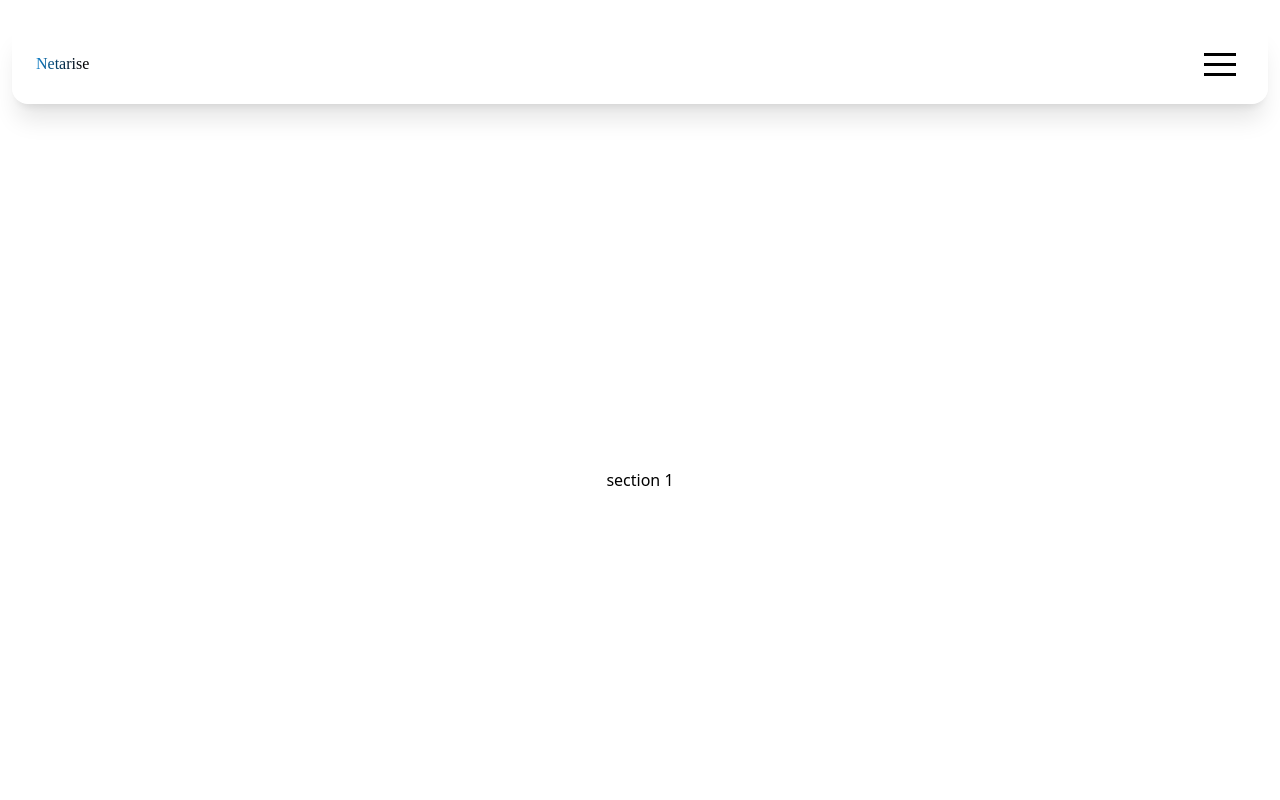
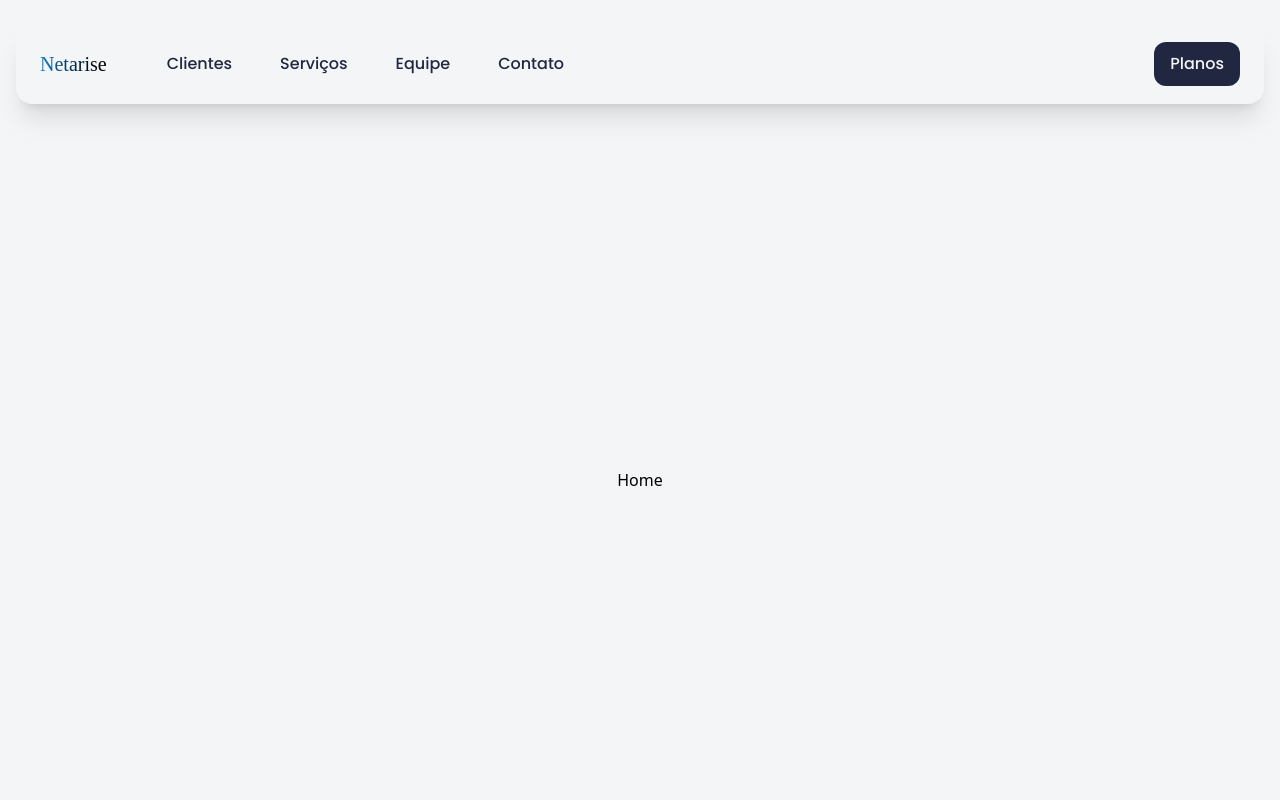
Before and after one commit to kaiobrunobm/netarise, a Next.js app: page / in a window 1280 px wide. Shown: the top 800 px of the page. Built offline with nearby package versions, Linux system fonts and the light colour scheme.

Commit message:
feat: Header component and buttons with link done, responsive to mobile, large and medium screens

```diff
--- a/src/app/components/Header.tsx
+++ b/src/app/components/Header.tsx
@@ -2,14 +2,38 @@
 import { Squash as Hamburger } from 'hamburger-react'
 import Link from 'next/link'
 import { useState } from 'react'
+import TextButton from './buttons/TextButton'
+import MediumButton from './buttons/MediumButton'
 export default function Header() {
 
   const [isOpen, setOpen] = useState(false)
 
   return (
-    <div className='flex flex-row justify-between items-center sticky top-6 pl-6 pr-6 pb-4 pt-4 ml-3 mr-3 bg-[#F4F5F7]/5 backdrop-blur-sm rounded-2xl shadow-xl'>
-      <Link href="#/" ><p className='font-display  bg-linear-to-r from-[#1182CD] to-[#000000] bg-clip-text text-transparent duration-300 transition-all ease-in-out hover:to-[#1182CD] hover:from-[#000000]' >Netarise</p></Link>
-      <Hamburger toggled={isOpen} toggle={setOpen} />
+    <div className='flex flex-row justify-between items-center sticky top-6 px-6 py-4 mx-4 bg-[#F4F5F7]/5 backdrop-blur-sm rounded-2xl shadow-xl h-20'>
+      <div className='flex flex-row items-center justify-between gap-11
+      '>
+        <Link href="#" ><p className='font-display  bg-linear-to-r from-[#1182CD] to-[#000000] bg-clip-text text-transparent duration-300 transition-all ease-in-out hover:to-[#1182CD] hover:from-[#000000] text-xl' >Netarise</p></Link>
+        <div className='hidden md:flex flex-row gap-4'>
+          <TextButton text="Clientes" onClick={() => { setOpen(false) }} href='#Clients' />
+          <TextButton text="Serviços" onClick={() => { setOpen(false) }} href='#Services' />
+          <TextButton text="Equipe" onClick={() => { setOpen(false) }} href='#Team' />
+          <TextButton text="Contato" onClick={() => { setOpen(false) }} href='#Contact' />
+        </div>
+
+      </div>
+
+      <div className='flex md:hidden'>
+        <Hamburger toggled={isOpen} toggle={setOpen} size={32} />
+      </div>
+      <div className={isOpen ? "absolute right-6 top-16 flex flex-col bg-[#F4F5F7] rounded-lg px-9 py-6 gap-2.5 shadow-lg" : "hidden "}>
+        <TextButton text="Clientes" onClick={() => { setOpen(false) }} href='#Clients' />
+        <TextButton text="Serviços" onClick={() => { setOpen(false) }} href='#Services' />
+        <TextButton text="Equipe" onClick={() => { setOpen(false) }} href='#Team' />
+        <TextButton text="Contato" onClick={() => { setOpen(false) }} href='#Contact' />
+        <MediumButton text="Planos" onClick={() => { setOpen(false) }} />
+      </div>
+      <MediumButton text="Planos" onClick={() => { }} className='hidden md:flex' />
     </div>
+
   )
 }
--- /dev/null
+++ b/src/app/components/buttons/MediumButton.tsx
@@ -0,0 +1,16 @@
+interface MediumButtonProps {
+  text: string,
+  onClick: () => void,
+  className?: string
+}
+export default function MediumButton(props: MediumButtonProps) {
+  return (
+    <button
+      className={`bg-[#212740] text-[#F4F5F7] duration-300 transition-all ease-in-out hover:bg-[#282C41] active:bg-[#202335] px-4 py-2.5 font-body text-base font-medium rounded-xl ${props.className}`}
+      onClick={props.onClick}
+    >
+      {props.text}
+    </button>
+  )
+
+}
--- /dev/null
+++ b/src/app/components/buttons/TextButton.tsx
@@ -0,0 +1,23 @@
+import Link from "next/link"
+
+
+interface TextButtonProps {
+  text: string,
+  onClick: () => void,
+  className?: string
+  href?: string
+}
+
+export default function TextButton(props: TextButtonProps) {
+  return (
+    <Link href={props.href ? props.href : "#/"}>
+      <button
+        className={`bg-transparent duration-300 transition-all ease-in-out hover:bg-[#D5D5D5]/20 active:bg-[#D4D4D4]/30 hover:underline px-4 py-1.5 font-body text-base font-medium rounded-xl text-[#212740] ${props.className}`}
+        onClick={props.onClick}
+      >
+        {props.text}
+      </button>
+    </Link>
+
+  )
+}
--- a/src/app/layout.tsx
+++ b/src/app/layout.tsx
@@ -32,7 +32,7 @@ export default function RootLayout({
   return (
     <html lang="pt-BR">
       <body
-        className={`${poppins.variable} ${keepCalm.variable}  antialiased`}
+        className={`${poppins.variable} ${keepCalm.variable} bg-[#F4F5F7]  antialiased`}
       >
         <Header />
         {children}
--- a/src/app/page.tsx
+++ b/src/app/page.tsx
@@ -3,22 +3,21 @@
 export default function Home() {
   return (
     <>
-      <div className="h-screen flex justify-center items-center">
-        <p>section 1</p>
+      <div className="h-screen flex justify-center items-center" id="">
+        <p>Home</p>
       </div>
-      <div className="h-screen flex justify-center items-center">
-        <p>section 2</p>
+      <div className="h-screen flex justify-center items-center" id="Clients">
+        <p>Clientes</p>
       </div>
-      <div className="h-screen flex justify-center items-center">
-        <p>section 3</p>
+      <div className="h-screen flex justify-center items-center" id="Services">
+        <p>Serviços</p>
       </div>
-      <div className="h-screen flex justify-center items-center">
-        <p>section 4</p>
+      <div className="h-screen flex justify-center items-center" id="Team">
+        <p>Equipe</p>
       </div>
-      <div className="h-screen flex justify-center items-center">
-        <p>section 5</p>
+      <div className="h-screen flex justify-center items-center" id="Contact">
+        <p>Contato</p>
       </div>
-
     </>
   );
 }
```
